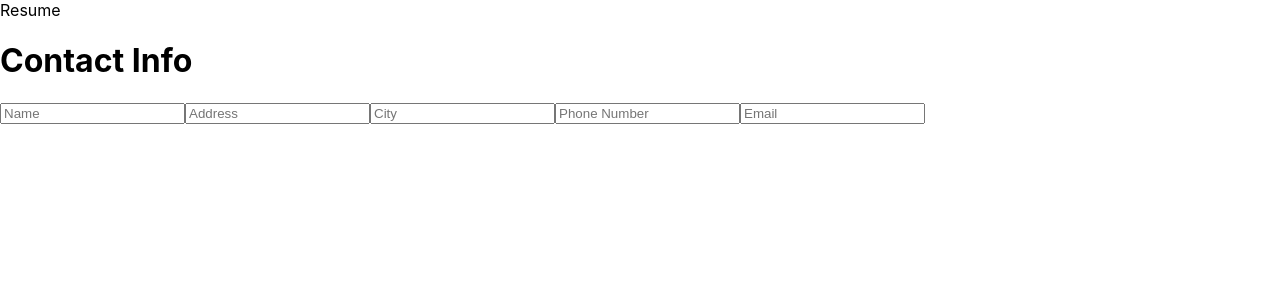
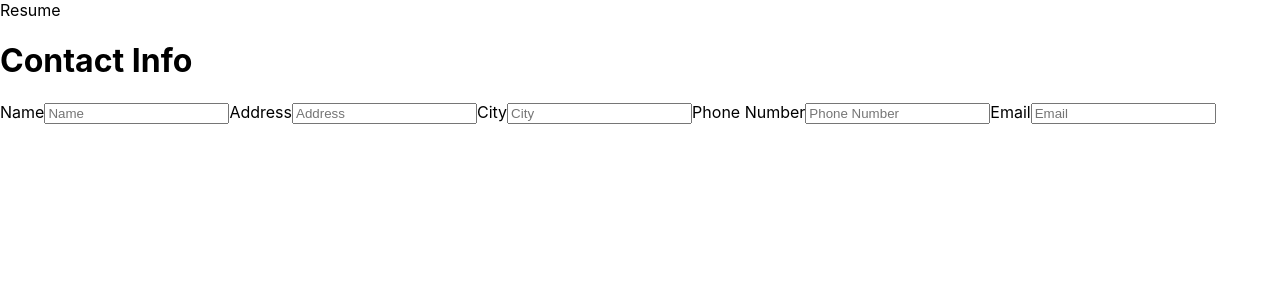
Before and after one commit to rileyloudon/resume-project, a React (Create React App) app: page / in a window 1280 px wide. Shown: the top 300 px of the page. Built offline with nearby package versions, Linux system fonts and the light colour scheme.

Commit message:
add label for each input

```diff
--- a/src/components/Contact.js
+++ b/src/components/Contact.js
@@ -6,35 +6,51 @@ const ContactInfo = (props) => {
   return (
     <form>
       <h1>Contact Info</h1>
+      <label htmlFor='name'>Name</label>
       <input
+        id='name'
         type='text'
         placeholder='Name'
         value={contactText.name}
         onChange={(e) => updateInput(e, 'Name')}
+        required
       />
+
+      <label htmlFor='address'>Address</label>
       <input
+        id='address'
         type='text'
         placeholder='Address'
         value={contactText.address}
         onChange={(e) => updateInput(e, 'Address')}
       />
+
+      <label htmlFor='city'>City</label>
       <input
+        id='city'
         type='text'
         placeholder='City'
         value={contactText.city}
         onChange={(e) => updateInput(e, 'City')}
       />
+
+      <label htmlFor='number'>Phone Number</label>
       <input
+        id='number'
         type='tel'
         placeholder='Phone Number'
         value={contactText.phone}
         onChange={(e) => updateInput(e, 'Phone')}
       />
+
+      <label htmlFor='email'>Email</label>
       <input
+        id='email'
         type='email'
         placeholder='Email'
         value={contactText.email}
         onChange={(e) => updateInput(e, 'Email')}
+        required
       />
     </form>
   );
```
